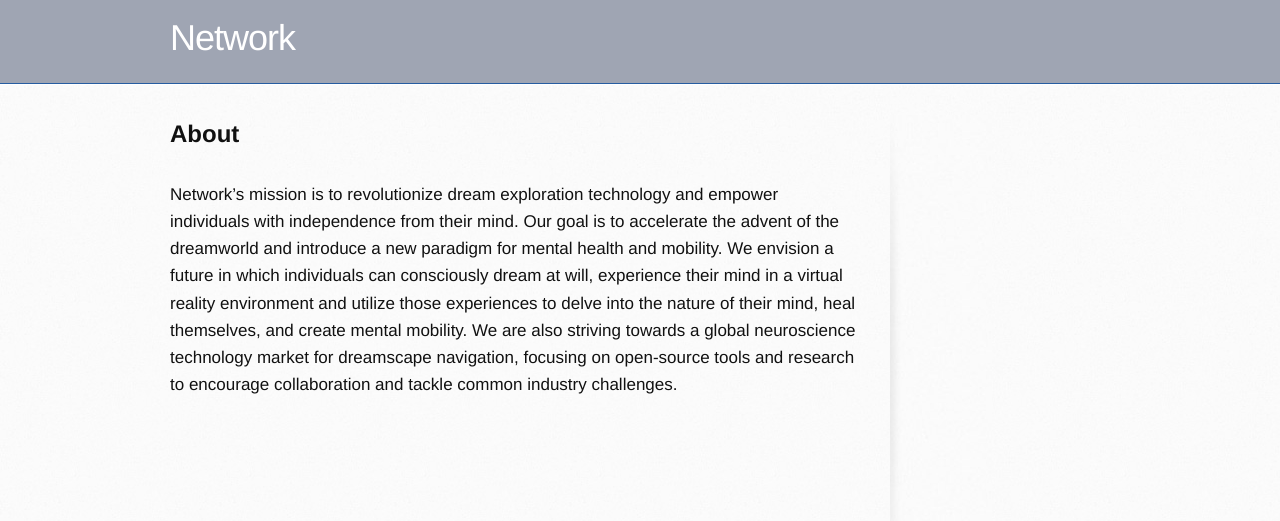
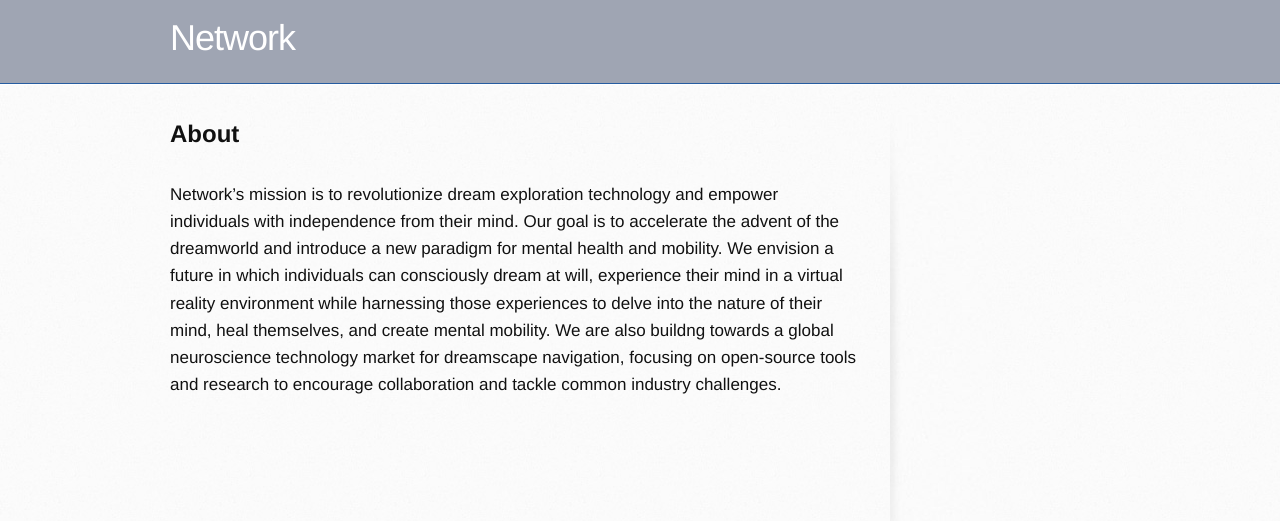
Before and after one commit to networkf/network.github.io, a Jekyll site: the page built from about.md, in a window 1280 px wide. Shown: the top 521 px of the page. Built offline with Jekyll 4.4.1, drawn with Linux system fonts in a browser that asks for light colours; some web fonts are replaced; our own code applies the rules of GitHub Pages for plain Markdown files; the repository's description, which GitHub fills in, is left out.

Commit message:
Update about.md

```diff
--- a/about.md
+++ b/about.md
@@ -9,4 +9,4 @@ layout: default
 <b><font size="5">About</font></b>
 <br>
 <br>
-Network's mission is to revolutionize dream exploration technology and empower individuals with independence from their mind. Our goal is to accelerate the advent of the dreamworld and introduce a new paradigm for mental health and mobility. We envision a future in which individuals can consciously dream at will, experience their mind in a virtual reality environment and utilize those experiences to delve into the nature of their mind, heal themselves, and create mental mobility. We are also striving towards a global neuroscience technology market for dreamscape navigation, focusing on open-source tools and research to encourage collaboration and tackle common industry challenges.
+Network's mission is to revolutionize dream exploration technology and empower individuals with independence from their mind. Our goal is to accelerate the advent of the dreamworld and introduce a new paradigm for mental health and mobility. We envision a future in which individuals can consciously dream at will, experience their mind in a virtual reality environment while harnessing those experiences to delve into the nature of their mind, heal themselves, and create mental mobility. We are also buildng towards a global neuroscience technology market for dreamscape navigation, focusing on open-source tools and research to encourage collaboration and tackle common industry challenges.
```
